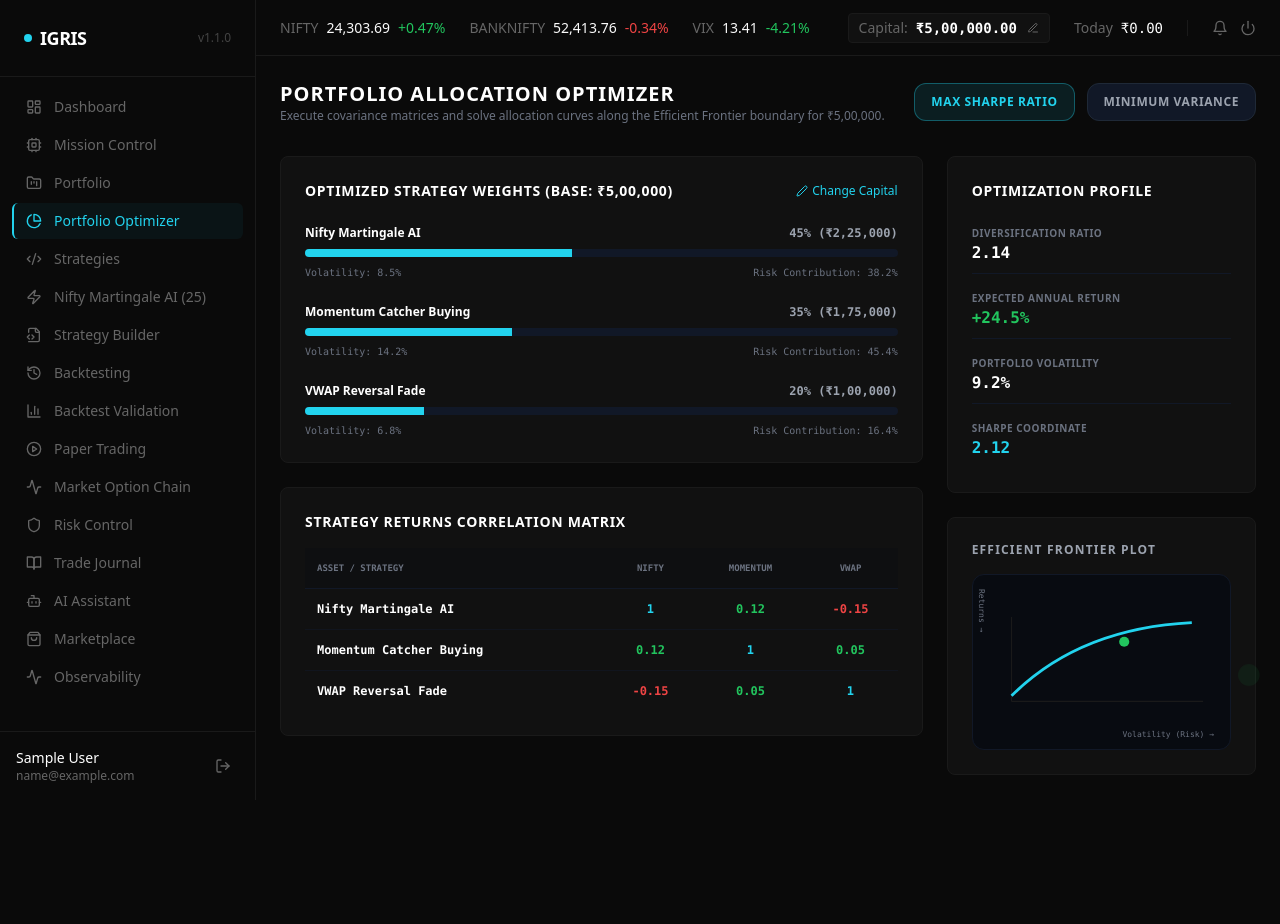
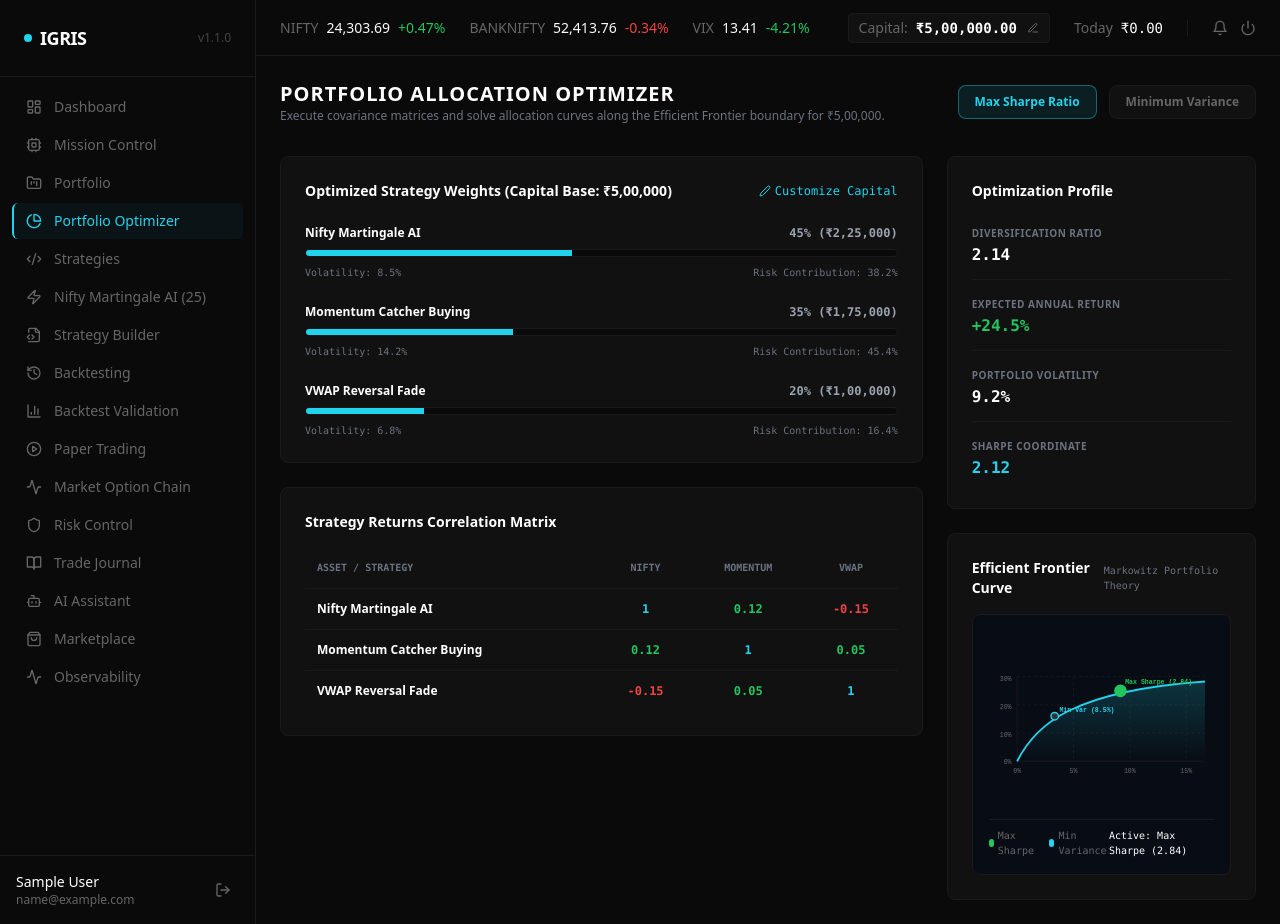
Before and after one commit to Likhith02072005/IGRIS, a Next.js app in the folder frontend/: page /dashboard/portfolio/optimizer in a window 1280 px wide. Before the commit the page ends 800 px from the top, so only its background shows below. Built offline with nearby package versions, Linux system fonts and the light colour scheme; sample sign-in values are in the browser's storage.

Commit message:
Redesign Efficient Frontier curve plot with institutional grid, ticks, gradient fill and exact portfolio coordinate dots

```diff
--- a/frontend/src/app/dashboard/portfolio/optimizer/page.tsx
+++ b/frontend/src/app/dashboard/portfolio/optimizer/page.tsx
@@ -5,7 +5,7 @@ import { useCapitalStore } from '../../../../store/capital';
 import CapitalEditModal from '../../../../components/layout/CapitalEditModal';
 import {
   TrendingUp, TrendingDown, RefreshCw, CircleDollarSign, PieChart,
-  GitPullRequest, ArrowUpRight, Award, HelpCircle, Edit2
+  GitPullRequest, ArrowUpRight, Award, HelpCircle, Edit2, Info
 } from 'lucide-react';
 
 interface OptimizerStats {
@@ -69,8 +69,8 @@ export default function PortfolioOptimizerUI() {
         <div className="flex items-center gap-3">
           <button
             onClick={() => handleModelChange('MAX_SHARPE')}
-            className={`px-4 py-2.5 rounded-xl text-xs font-bold uppercase tracking-wider border transition-colors ${
-              modelType === 'MAX_SHARPE' ? 'bg-[#22d3ee]/10 border-[#22d3ee]/35 text-[#22d3ee]' : 'bg-gray-900 border-gray-800 text-gray-400'
+            className={`px-4 py-2 rounded-lg text-xs font-semibold border transition-all ${
+              modelType === 'MAX_SHARPE' ? 'bg-[#22d3ee]/10 border-[#22d3ee]/40 text-[#22d3ee]' : 'bg-[#111] border-[#1a1a1a] text-[#666] hover:text-white'
             }`}
           >
             Max Sharpe Ratio
@@ -78,8 +78,8 @@ export default function PortfolioOptimizerUI() {
 
           <button
             onClick={() => handleModelChange('MIN_VARIANCE')}
-            className={`px-4 py-2.5 rounded-xl text-xs font-bold uppercase tracking-wider border transition-colors ${
-              modelType === 'MIN_VARIANCE' ? 'bg-[#22d3ee]/10 border-[#22d3ee]/35 text-[#22d3ee]' : 'bg-gray-900 border-gray-800 text-gray-400'
+            className={`px-4 py-2 rounded-lg text-xs font-semibold border transition-all ${
+              modelType === 'MIN_VARIANCE' ? 'bg-[#22d3ee]/10 border-[#22d3ee]/40 text-[#22d3ee]' : 'bg-[#111] border-[#1a1a1a] text-[#666] hover:text-white'
             }`}
           >
             Minimum Variance
@@ -95,14 +95,14 @@ export default function PortfolioOptimizerUI() {
 
           <div className="card p-6 rounded-lg space-y-6">
             <div className="flex justify-between items-center">
-              <h2 className="text-sm font-bold uppercase tracking-wider text-white">
-                Optimized Strategy Weights (Base: ₹{capital.toLocaleString('en-IN')})
+              <h2 className="text-sm font-semibold text-white">
+                Optimized Strategy Weights (Capital Base: ₹{capital.toLocaleString('en-IN')})
               </h2>
               <button
                 onClick={() => setIsCapitalModalOpen(true)}
-                className="text-xs text-[#22d3ee] flex items-center gap-1 hover:underline"
+                className="text-xs text-[#22d3ee] flex items-center gap-1 hover:underline font-mono"
               >
-                <Edit2 className="w-3 h-3" /> Change Capital
+                <Edit2 className="w-3 h-3" /> Customize Capital
               </button>
             </div>
 
@@ -117,7 +117,7 @@ export default function PortfolioOptimizerUI() {
                         {s.weight}% (₹{currentAlloc.toLocaleString('en-IN', { maximumFractionDigits: 0 })})
                       </span>
                     </div>
-                    <div className="h-2 w-full bg-gray-900 rounded-full overflow-hidden">
+                    <div className="h-2 w-full bg-[#0a0a0a] rounded-full overflow-hidden border border-[#1a1a1a]">
                       <div className="h-full bg-[#22d3ee]" style={{ width: `${s.weight}%` }} />
                     </div>
                     <div className="flex justify-between text-[10px] text-gray-500 font-mono">
@@ -132,23 +132,23 @@ export default function PortfolioOptimizerUI() {
 
           {/* Correlation Matrix Table */}
           <div className="card p-6 rounded-lg space-y-4">
-            <h2 className="text-sm font-bold uppercase tracking-wider text-white">
+            <h2 className="text-sm font-semibold text-white">
               Strategy Returns Correlation Matrix
             </h2>
             <div className="overflow-x-auto">
               <table className="w-full text-center text-xs font-mono">
                 <thead>
-                  <tr className="border-b border-gray-900 bg-gray-950/20 text-[9px] text-gray-500 uppercase font-bold">
+                  <tr className="border-b border-[#1a1a1a] text-[10px] text-gray-500 uppercase font-bold">
                     <th className="p-3 text-left">Asset / Strategy</th>
                     {Object.keys(correlationMatrix).map(k => (
                       <th key={k} className="p-3">{k.split(' ')[0]}</th>
                     ))}
                   </tr>
                 </thead>
-                <tbody className="divide-y divide-gray-900/60 font-semibold text-gray-300">
+                <tbody className="divide-y divide-[#1a1a1a] font-semibold text-gray-300">
                   {Object.entries(correlationMatrix).map(([rowName, cols]) => (
                     <tr key={rowName}>
-                      <td className="p-3 text-left text-white">{rowName}</td>
+                      <td className="p-3 text-left text-white font-sans">{rowName}</td>
                       {Object.values(cols).map((val, idx) => {
                         const isPos = val > 0 && val < 1;
                         const isNeg = val < 0;
@@ -176,52 +176,130 @@ export default function PortfolioOptimizerUI() {
         <div className="space-y-6">
 
           <div className="card p-6 rounded-lg space-y-6">
-            <h2 className="text-sm font-bold uppercase tracking-wider text-white">
+            <h2 className="text-sm font-semibold text-white">
               Optimization Profile
             </h2>
             <div className="space-y-4 text-xs font-semibold text-gray-300">
-              <div className="border-b border-gray-900 pb-2">
-                <span className="text-[10px] text-gray-500 uppercase tracking-wider block">Diversification Ratio</span>
+              <div className="border-b border-[#1a1a1a] pb-3">
+                <span className="text-[10px] text-gray-500 uppercase tracking-wider block mb-0.5">Diversification Ratio</span>
                 <span className="text-white font-mono text-base">2.14</span>
               </div>
-              <div className="border-b border-gray-900 pb-2">
-                <span className="text-[10px] text-gray-500 uppercase tracking-wider block">Expected Annual Return</span>
+              <div className="border-b border-[#1a1a1a] pb-3">
+                <span className="text-[10px] text-gray-500 uppercase tracking-wider block mb-0.5">Expected Annual Return</span>
                 <span className="text-[#22c55e] font-mono text-base">+24.5%</span>
               </div>
-              <div className="border-b border-gray-900 pb-2">
-                <span className="text-[10px] text-gray-500 uppercase tracking-wider block">Portfolio Volatility</span>
+              <div className="border-b border-[#1a1a1a] pb-3">
+                <span className="text-[10px] text-gray-500 uppercase tracking-wider block mb-0.5">Portfolio Volatility</span>
                 <span className="text-white font-mono text-base">9.2%</span>
               </div>
-              <div className="pb-2">
-                <span className="text-[10px] text-gray-500 uppercase tracking-wider block">Sharpe Coordinate</span>
+              <div className="pb-1">
+                <span className="text-[10px] text-gray-500 uppercase tracking-wider block mb-0.5">Sharpe Coordinate</span>
                 <span className="text-[#22d3ee] font-mono text-base">2.12</span>
               </div>
             </div>
           </div>
 
-          {/* Efficient Frontier Plot SVG */}
+          {/* Institutional Clean Efficient Frontier Plot */}
           <div className="card p-6 rounded-lg space-y-4">
-            <span className="text-xs font-bold text-gray-400 uppercase tracking-widest block">
-              Efficient Frontier Plot
-            </span>
-            <div className="bg-gray-950/60 border border-gray-900 rounded-xl p-4 flex items-center justify-center h-44 relative">
-              <svg className="w-full h-full overflow-visible" viewBox="0 0 200 100">
-                {/* Axes */}
-                <line x1="20" y1="85" x2="190" y2="85" stroke="#1a1a1a" strokeWidth="1" />
-                <line x1="20" y1="10" x2="20" y2="85" stroke="#1a1a1a" strokeWidth="1" />
-                {/* Curve plotting */}
-                <path
-                  d="M 20 80 Q 80 20 180 15"
-                  fill="none"
-                  stroke="#22d3ee"
-                  strokeWidth="2.5"
-                />
-                {/* Max Sharpe dot */}
-                <circle cx={modelType === 'MAX_SHARPE' ? 120 : 60} cy={modelType === 'MAX_SHARPE' ? 32 : 55} r="5" fill="#22c55e" className="animate-ping" />
-                <circle cx={modelType === 'MAX_SHARPE' ? 120 : 60} cy={modelType === 'MAX_SHARPE' ? 32 : 55} r="4.5" fill="#22c55e" />
-              </svg>
-              <span className="absolute bottom-2 right-4 text-[8px] font-mono text-gray-500">Volatility (Risk) →</span>
-              <span className="absolute left-2 top-2 text-[8px] font-mono text-gray-500 rotate-90 origin-left">Returns →</span>
+            <div className="flex justify-between items-center">
+              <h2 className="text-sm font-semibold text-white">
+                Efficient Frontier Curve
+              </h2>
+              <span className="text-[10px] text-gray-500 font-mono">Markowitz Portfolio Theory</span>
+            </div>
+
+            <div className="bg-[#080c14] border border-[#1a1a1a] rounded-lg p-4 space-y-3">
+              {/* SVG Curve Container */}
+              <div className="relative h-44 w-full">
+                <svg className="w-full h-full" viewBox="0 0 240 130">
+                  <defs>
+                    <linearGradient id="frontier-fill" x1="0" y1="0" x2="0" y2="1">
+                      <stop offset="0%" stopColor="#22d3ee" stopOpacity="0.2" />
+                      <stop offset="100%" stopColor="#22d3ee" stopOpacity="0" />
+                    </linearGradient>
+                  </defs>
+
+                  {/* Grid Lines */}
+                  <line x1="30" y1="20" x2="230" y2="20" stroke="#1a1a1a" strokeDasharray="3 3" />
+                  <line x1="30" y1="50" x2="230" y2="50" stroke="#1a1a1a" strokeDasharray="3 3" />
+                  <line x1="30" y1="80" x2="230" y2="80" stroke="#1a1a1a" strokeDasharray="3 3" />
+                  <line x1="30" y1="110" x2="230" y2="110" stroke="#1a1a1a" />
+
+                  <line x1="30" y1="20" x2="30" y2="110" stroke="#1a1a1a" />
+                  <line x1="90" y1="20" x2="90" y2="110" stroke="#1a1a1a" strokeDasharray="3 3" />
+                  <line x1="150" y1="20" x2="150" y2="110" stroke="#1a1a1a" strokeDasharray="3 3" />
+                  <line x1="210" y1="20" x2="210" y2="110" stroke="#1a1a1a" strokeDasharray="3 3" />
+
+                  {/* Y-Axis Ticks (Returns %) */}
+                  <text x="24" y="24" textAnchor="end" fill="#666" fontSize="7" fontFamily="monospace">30%</text>
+                  <text x="24" y="54" textAnchor="end" fill="#666" fontSize="7" fontFamily="monospace">20%</text>
+                  <text x="24" y="84" textAnchor="end" fill="#666" fontSize="7" fontFamily="monospace">10%</text>
+                  <text x="24" y="113" textAnchor="end" fill="#666" fontSize="7" fontFamily="monospace">0%</text>
+
+                  {/* X-Axis Ticks (Volatility %) */}
+                  <text x="30" y="122" textAnchor="middle" fill="#666" fontSize="7" fontFamily="monospace">0%</text>
+                  <text x="90" y="122" textAnchor="middle" fill="#666" fontSize="7" fontFamily="monospace">5%</text>
+                  <text x="150" y="122" textAnchor="middle" fill="#666" fontSize="7" fontFamily="monospace">10%</text>
+                  <text x="210" y="122" textAnchor="middle" fill="#666" fontSize="7" fontFamily="monospace">15%</text>
+
+                  {/* Efficient Frontier Parabolic Path */}
+                  <path
+                    d="M 30 110 C 50 70, 90 35, 230 25"
+                    fill="none"
+                    stroke="#22d3ee"
+                    strokeWidth="2"
+                  />
+                  <path
+                    d="M 30 110 C 50 70, 90 35, 230 25 L 230 110 Z"
+                    fill="url(#frontier-fill)"
+                  />
+
+                  {/* Portfolio Points */}
+                  {/* Min Variance Point */}
+                  <circle
+                    cx="70"
+                    cy="62"
+                    r={modelType === 'MIN_VARIANCE' ? "6" : "4"}
+                    fill={modelType === 'MIN_VARIANCE' ? "#22d3ee" : "#333"}
+                    stroke="#22d3ee"
+                    strokeWidth="1.5"
+                  />
+
+                  {/* Max Sharpe Point */}
+                  <circle
+                    cx="140"
+                    cy="35"
+                    r={modelType === 'MAX_SHARPE' ? "6" : "4"}
+                    fill={modelType === 'MAX_SHARPE' ? "#22c55e" : "#333"}
+                    stroke="#22c55e"
+                    strokeWidth="1.5"
+                  />
+
+                  {/* Annotations */}
+                  <text x="145" y="28" fill="#22c55e" fontSize="7" fontWeight="bold" fontFamily="monospace">
+                    Max Sharpe (2.84)
+                  </text>
+                  <text x="75" y="58" fill="#22d3ee" fontSize="7" fontWeight="bold" fontFamily="monospace">
+                    Min Var (8.5%)
+                  </text>
+                </svg>
+              </div>
+
+              {/* Legend & Current Mode Banner */}
+              <div className="flex items-center justify-between text-[10px] font-mono border-t border-[#1a1a1a] pt-2 text-[#666]">
+                <div className="flex items-center gap-3">
+                  <span className="flex items-center gap-1">
+                    <span className="w-2 h-2 rounded-full bg-[#22c55e]" /> Max Sharpe
+                  </span>
+                  <span className="flex items-center gap-1">
+                    <span className="w-2 h-2 rounded-full bg-[#22d3ee]" /> Min Variance
+                  </span>
+                </div>
+                <span className="text-white">
+                  Active: {modelType === 'MAX_SHARPE' ? 'Max Sharpe (2.84)' : 'Min Variance'}
+                </span>
+              </div>
+
             </div>
           </div>
 
```
